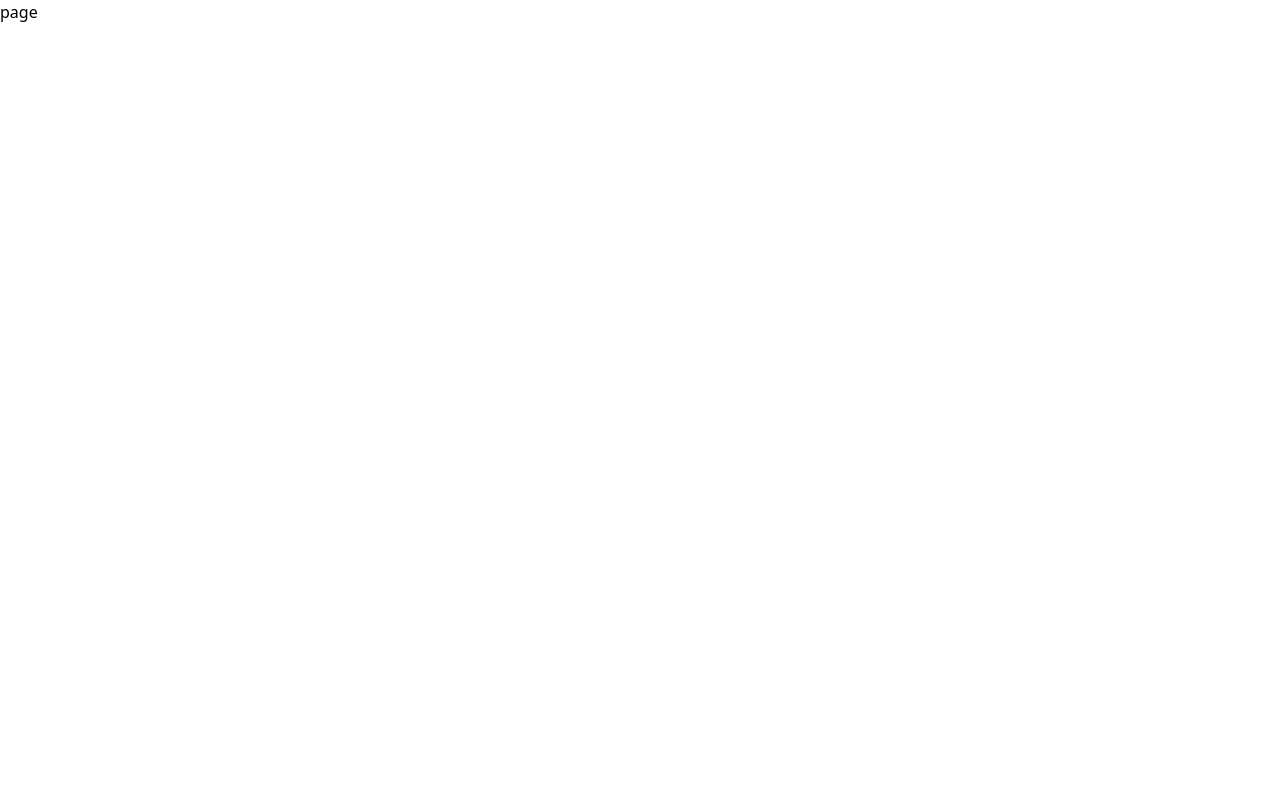
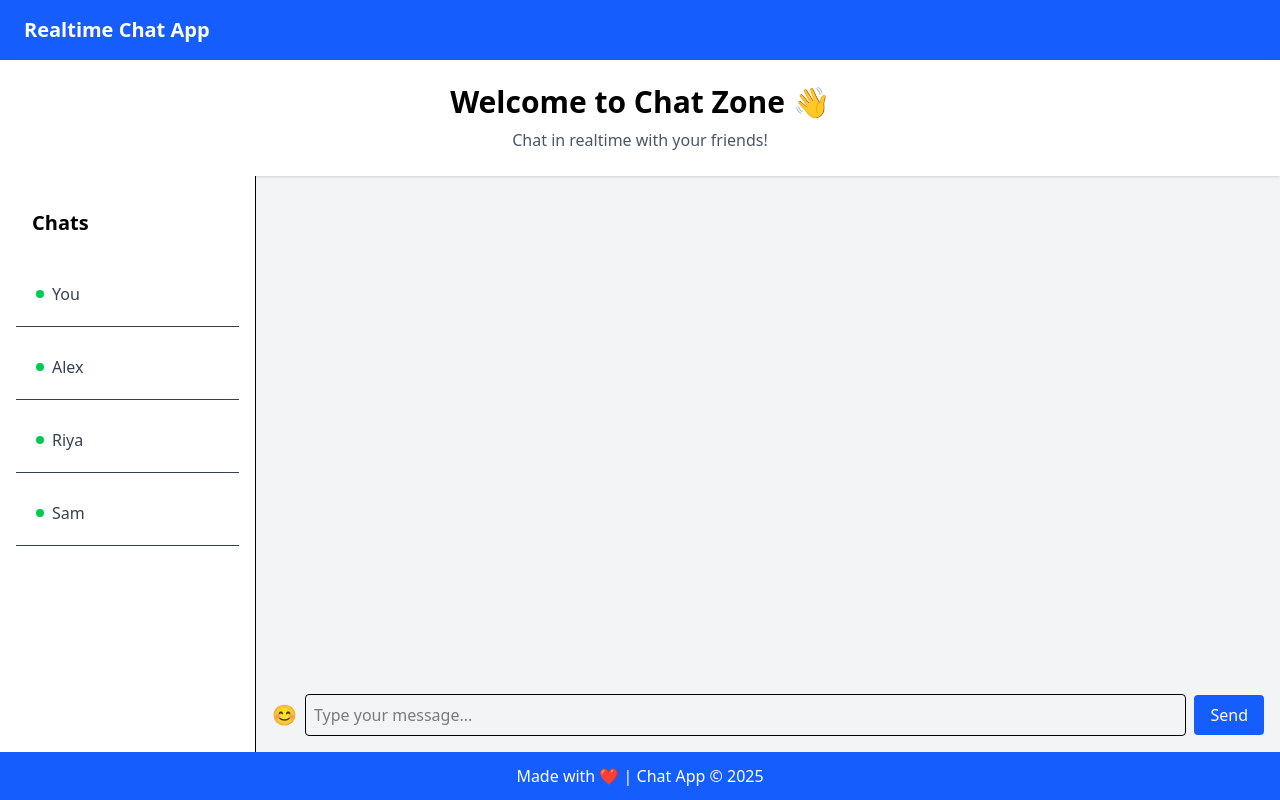
Before and after one commit to mr-aman-git/Chat-Interface-UI, a Next.js app: page / in a window 1280 px wide. Built offline with nearby package versions, Linux system fonts and the light colour scheme.

Commit message:
After ai give code,UI  fix and some design changes and logic and responsive

```diff
--- a/app/page.tsx
+++ b/app/page.tsx
@@ -1,9 +1,168 @@
-import React from 'react'
+// import React from 'react'
 
-const page = () => {
+// const page = () => {
+//   return (
+//     <div>page</div>
+//   )
+// }
+
+// export default page
+
+"use client";
+
+import { useState, useEffect, useRef } from "react";
+import { motion } from "framer-motion";
+
+type Message = {
+  id: number;
+  sender: string;
+  content: string;
+  timestamp: string;
+  emoji?: string;
+};
+
+const chatUsers = ["You", "Alex", "Riya", "Sam"];
+
+export default function ChatInterface() {
+  const [messages, setMessages] = useState<Message[]>([]);
+  const [input, setInput] = useState("");
+  const [typing, setTyping] = useState(false);
+  const [emojiPickerOpen, setEmojiPickerOpen] = useState(false);
+  const [onlineUsers] = useState(chatUsers);
+  const messageEndRef = useRef<HTMLDivElement>(null);
+
+  const sendMessage = () => {
+    if (input.trim()) {
+      const newMsg: Message = {
+        id: Date.now(),
+        sender: "You",
+        content: input,
+        timestamp: new Date().toLocaleTimeString(),
+      };
+      setMessages((prev) => [...prev, newMsg]);
+      setInput("");
+    }
+  };
+
+  useEffect(() => {
+    messageEndRef.current?.scrollIntoView({ behavior: "smooth" });
+  }, [messages]);
+
+  useEffect(() => {
+    const typingTimer = setTimeout(() => setTyping(false), 1000);
+    return () => clearTimeout(typingTimer);
+  }, [input]);
+
+  const addEmoji = (emoji: string) => {
+    setInput((prev) => prev + emoji);
+    setEmojiPickerOpen(false);
+  };
+
   return (
-    <div>page</div>
-  )
+    <div className="min-h-screen flex flex-col bg-gray-100 font-sans">
+      {/* Navbar */}
+      <nav className="bg-blue-600 text-white px-6 py-4 text-xl font-semibold shadow">
+        Realtime Chat App
+      </nav>
+
+      {/* Landing Section */}
+      <header className="bg-white shadow p-6 text-center">
+        <h1 className="text-3xl font-bold mb-2">Welcome to Chat Zone 👋</h1>
+        <p className="text-gray-600">Chat in realtime with your friends!</p>
+      </header>
+
+      <main className="flex flex-1 overflow-hidden">
+        {/* Online Users */}
+        <aside className="w-64 bg-white border-r p-4 overflow-y-auto hidden md:block">
+          <h2 className="font-bold text-[20px] mb-2 p-4">Chats</h2>
+          <ul className="space-y-2">
+            {onlineUsers.map((user, i) => (
+              <li
+                key={i}
+                className="flex items-center space-x-2 p-5 border-b text-gray-700"
+              >
+                <span className="w-2 h-2 rounded-full bg-green-500 animate-pulse" />
+                <span className="">{user}</span>
+              </li>
+            ))}
+          </ul>
+        </aside>
+
+        {/* Chat Box */}
+        <section className="flex-1 flex flex-col justify-between p-4">
+          <div className="overflow-y-auto space-y-3 mb-4 flex-1">
+            {messages.map((msg) => (
+              <motion.div
+                key={msg.id}
+                initial={{ opacity: 0, y: 10 }}
+                animate={{ opacity: 1, y: 0 }}
+                className={`max-w-sm p-3 rounded-lg shadow ${
+                  msg.sender === "You"
+                    ? "ml-auto bg-blue-100"
+                    : "mr-auto bg-gray-200"
+                }`}
+              >
+                <div className="font-medium text-sm">{msg.sender}</div>
+                <div className="text-base">{msg.content} {msg.emoji || ""}</div>
+                <div className="text-xs text-right text-gray-500">
+                  {msg.timestamp}
+                </div>
+              </motion.div>
+            ))}
+            <div ref={messageEndRef} />
+            {typing && (
+              <div className="text-gray-500 text-sm italic">Someone is typing...</div>
+            )}
+          </div>
+
+          {/* Chat Input */}
+          <div className="flex items-center space-x-2">
+            <button
+              onClick={() => setEmojiPickerOpen(!emojiPickerOpen)}
+              className="text-xl"
+              title="Add emoji"
+            >
+              😊
+            </button>
+
+            {emojiPickerOpen && (
+              <div className="absolute bottom-20 left-4 bg-white p-2 rounded shadow flex space-x-1">
+                {["😀", "😎", "🔥", "❤️", "😂", "👍"].map((e) => (
+                  <button
+                    key={e}
+                    onClick={() => addEmoji(e)}
+                    className="text-2xl hover:scale-110 transition-transform"
+                  >
+                    {e}
+                  </button>
+                ))}
+              </div>
+            )}
+
+            <input
+              value={input}
+              onChange={(e) => {
+                setInput(e.target.value);
+                setTyping(true);
+              }}
+              onKeyDown={(e) => e.key === "Enter" && sendMessage()}
+              placeholder="Type your message..."
+              className="flex-1 p-2 rounded border"
+            />
+            <button
+              onClick={sendMessage}
+              className="bg-blue-600 text-white px-4 py-2 rounded hover:bg-blue-700"
+            >
+              Send
+            </button>
+          </div>
+        </section>
+      </main>
+
+      {/* Footer */}
+      <footer className="bg-blue-600 text-white text-center py-3">
+        Made with ❤️ | Chat App © 2025
+      </footer>
+    </div>
+  );
 }
-
-export default page
```
Also changed, not shown: package.json (+6 -5 lines), 1 other file (tests, documents, lock files or other folders).
